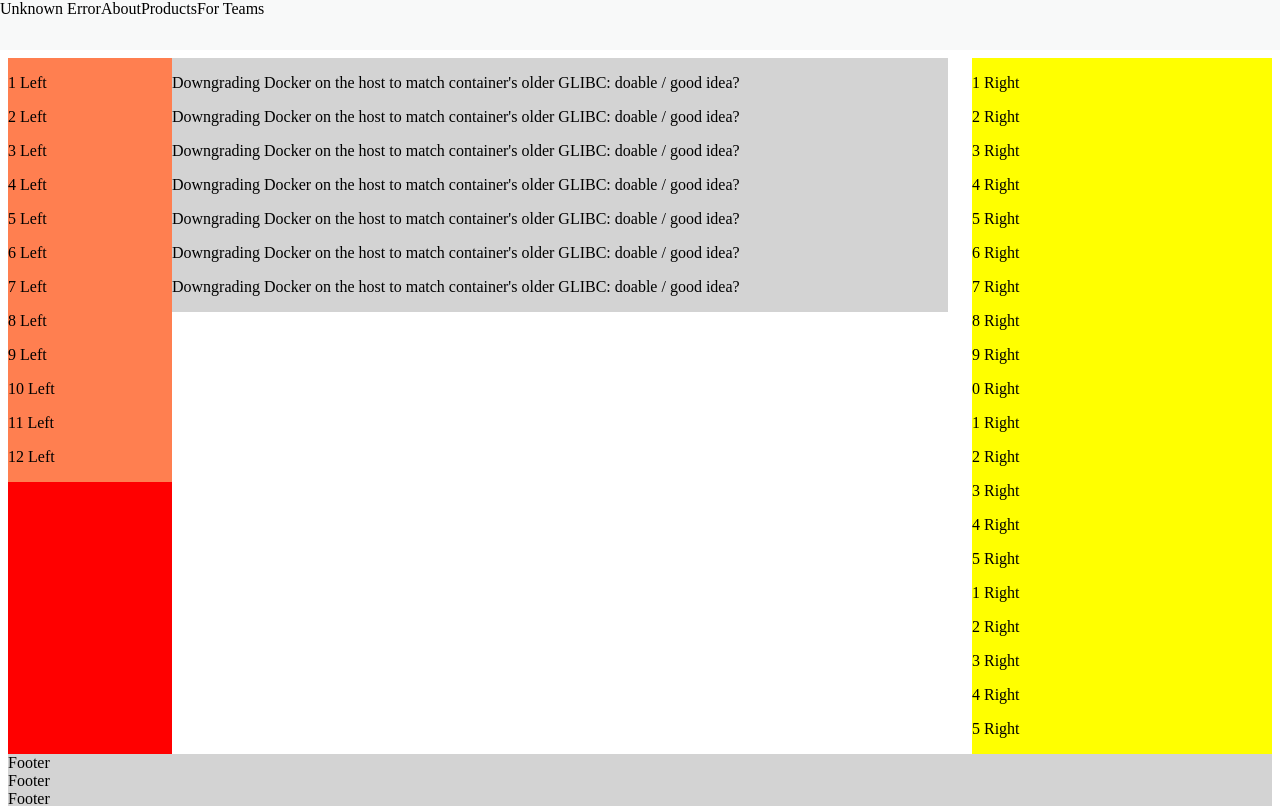
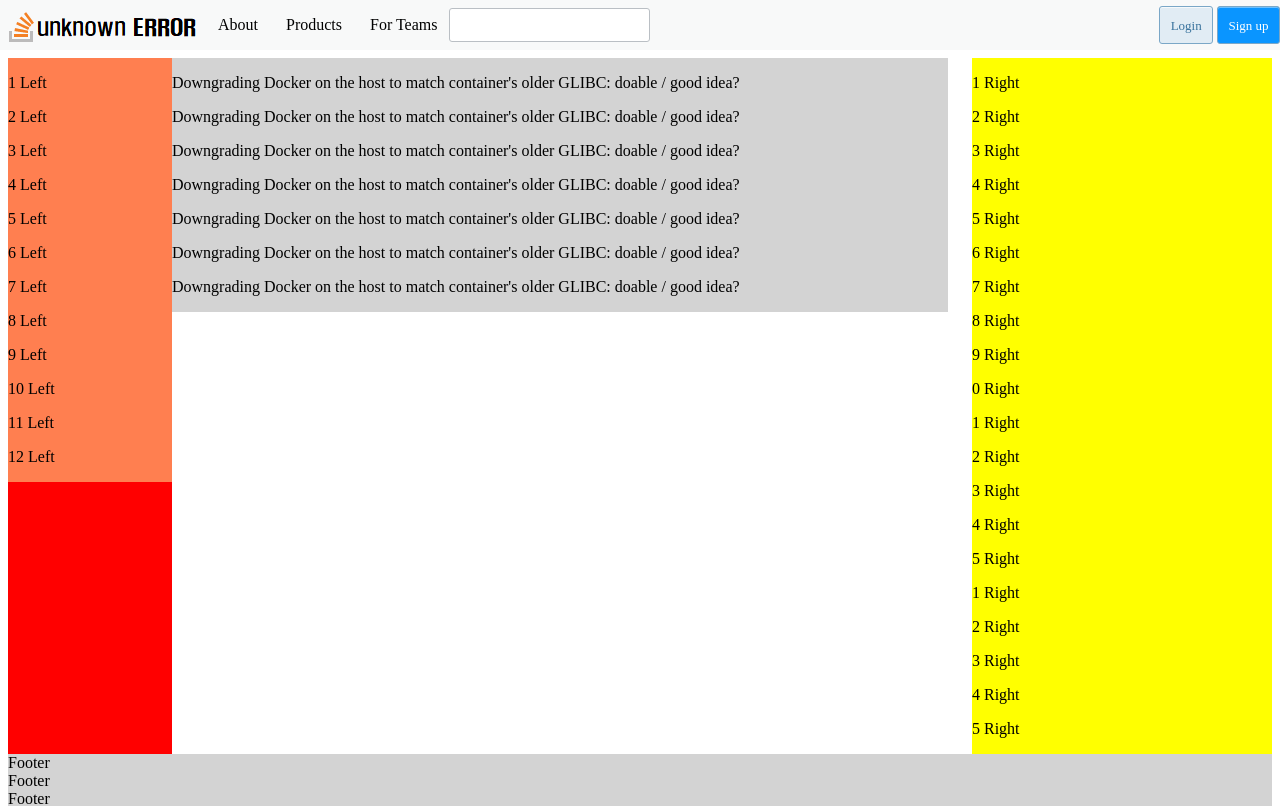
Before and after one commit to naruduru/unknownerror, a Vue app: page / in a window 1280 px wide. Shown: the top 806 px of the page. Built offline with nearby package versions, Linux system fonts and the light colour scheme.

Commit message:
header 작업

```diff
--- a/src/assets/scss/variables.scss
+++ b/src/assets/scss/variables.scss
@@ -1,3 +1,9 @@
 $global_width: 1264px;
 $global_background_color: lightgray;
 $black-025: hsl(210,8%,97.5%);
+$black-200: hsl(210,8%,75%);
+$powder-700: hsl(205,47%,42%);
+$powder-100: hsl(205,46%,92%);
+$powder-500: hsl(205,41%,63%);
+$blue-500: hsl(206,100%,52%);
+$white: hsl(0,0%,100%);
--- a/src/components/Header.vue
+++ b/src/components/Header.vue
@@ -1,12 +1,35 @@
 <template>
-  <header>
-    <div class="top-bar">
-        <ul>
-          <li style="height: 50px">Unknown Error</li>
-          <li>About</li>
-          <li>Products</li>
-          <li>For Teams</li>
-        </ul>
+  <header class="top-bar">
+    <div class="top-bar--container">
+      <a class="top-bar-logo">
+        <span class="logo-img"><img :src="require('@/assets/unknown-logo.png')"/></span>
+      </a>
+      <ol class="navigation">
+        <li>
+          <a class="navigation--item">About</a>
+        </li>
+        <li>
+          <a class="navigation--item">Products</a>
+        </li>
+        <li>
+          <a class="navigation--item">For Teams</a>
+        </li>
+      </ol>
+      <form class=".s-topbar .s-topbar--searchbar">
+        <div class="top-bar--searchbar--input-group">
+          <input class="s-input"/>
+        </div>
+      </form>
+      <nav class="h100 ml-auto overflow-x-auto pr12">
+        <ol class="top-bar--content">
+          <li>
+            <a class="s-btn top-bar--item">Login</a>
+          </li>
+          <li>
+            <a class="s-btn__primary s-btn top-bar--item ml4">Sign up</a>
+          </li>
+        </ol>
+      </nav>
     </div>
   </header>
 </template>
@@ -25,32 +48,149 @@ export default {
   top: 0 !important;
   min-width: auto;
   width: 100%;
+  z-index: 5050;
+  background-color: $black-025;
+  display: flex;
+  align-items: center;
   height: 50px;
-  align-items: center;
-  z-index: 5050;
+  margin: 0;
+  padding: 0;
+  vertical-align: baseline;
 }
 
-ul {
-  list-style-type: none;
-  margin: 0;
+.top-bar--container {
+  width: 97.2307692rem;
+  max-width: 100%;
+  height: 100%;
+  display: flex;
+  margin: 0 auto;
+  align-items: center;
   padding: 0;
-  overflow: hidden;
-  background-color: $black-025;
+  border: 0;
+}
+
+.top-bar-logo {
+  padding: 0 calc(8px * 1);
+  height: 100%;
+  display: flex;
+  align-items: center;
+  background-color: transparent;
+}
+
+.logo-img {
+  margin-left: 0;
+  width: 190px;
+  height: 30px;
+}
+
+.navigation {
+  display: flex;
+  margin: calc(2px * -1);
+  padding: 2px 0;
+  flex-wrap: wrap;
+  list-style: none;
 }
 
 li {
-  float: left;
+  margin: 0;
+  padding: 0;
 }
 
-li a {
-  display: block;
-  color: white;
-  text-align: center;
-  padding: 14px 16px;
-  text-decoration: none;
+.navigation--item {
+  display: flex;
+  align-items: center;
+  padding: 6px 12px;
+  position: relative;
+  border: none;
+  background: none;
+  box-shadow: none;
+  cursor: pointer;
+  user-select: auto;
+  border-radius: 1000px;
+  margin: 2px;
+  white-space: nowrap;
 }
 
-li a:hover {
-  background-color: #111;
+.s-input {
+  width: 100%;
+  margin: 0;
+  padding: 0.6em 0.7em;
+  border: 1px solid $black-200;
+  border-radius: 3px;
+  font-size: 13px;
+  font-family: inherit;
+}
+
+.h100 {
+  height: 100% !important;
+}
+.overflow-x-auto {
+  overflow-x: auto !important;
+  scrollbar-color: var(--scrollbar) transparent;
+}
+.pr12 {
+  padding-right: var(--su12) !important;
+}
+.ml-auto {
+  margin-left: auto !important;
+}
+
+.top-bar--content {
+  display: flex;
+  height: 100%;
+  list-style: none;
+  margin: 0;
+  padding: 0;
+  overflow-x: auto;
+}
+
+.top-bar--content > li {
+  display: inline-flex;
+  margin: 0;
+  padding: 0;
+  border: 0;
+}
+
+.top-bar--item {
+  align-self: center;
+  padding-top: 8px;
+  padding-bottom: 8px;
+  color: $powder-700;
+  background-color: $powder-100;
+  border-color: $powder-500;
+  box-shadow: inset 0 1px 0 0 hsl(0deg 0% 100% / 70%);
+}
+
+.s-btn {
+  position: relative;
+  display: inline-block;
+  padding: 0.8em;
+  border: 1px solid transparent;
+  border-radius: 3px;
+  outline: none;
+  font-family: inherit;
+  font-size: 13px;
+  font-weight: normal;
+  line-height: calc((13 + 2) / 13);
+  text-align: center;
+  text-decoration: none;
+  cursor: pointer;
+  user-select: none;
+  border-color: $powder-500;
+}
+
+.ml4 {
+  margin-left: 4px !important;
+}
+
+.s-btn__primary {
+  color: $white;
+  background-color: $blue-500;
+  box-shadow: inset 0 1px 0 0 hsl(0deg 0% 100% / 40%);
+}
+
+.top-bar--searchbar--input-group {
+  position: relative;
+  flex-grow: 1;
 }
 </style>
```
Also changed, not shown: src/assets/unknown-logo.png (added).
